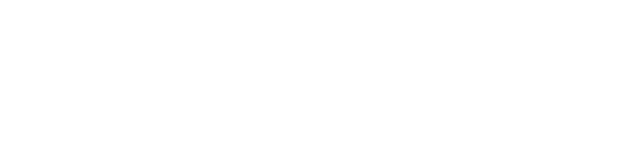
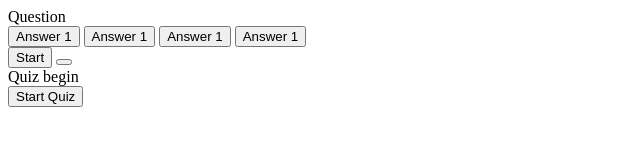
Before and after one commit to SterlingOrth/PopQuiz, a plain HTML site: page index.html in a window 1280 px wide. Shown: the whole page, without its empty margins (0-640 px from the left). Drawn offline with Linux system fonts and the light colour scheme.

Commit message:
created buttons in html

```diff
--- a/index.html
+++ b/index.html
@@ -3,17 +3,32 @@
 <head>
     <meta charset="UTF-8">
     <meta name="viewport" content="width=device-width, initial-scale=1.0">
-    <title>Document</title>
-    <script src="script.js"></script>
-    <link rel="stylesheet" href="styles.css">
+    <title>Pop Quiz, Hot Shot</title>
+        <link rel="stylesheet" href="styles.css">
 </head>
 <body>
+    <div class="container">
+        <div id="question-container" class='hide'>
+            <div id="question">Question</div>
+            <div id="answer-buttons" class="btn-grid">
+                <button class="btn">Answer 1</button>
+                <button class="btn">Answer 1</button>
+                <button class="btn">Answer 1</button>
+                <button class="btn">Answer 1</button>
+            </div>
+        </div>
+        <div class="controls">
+            <button id="start-btn" class="start-btn btn">Start</button>
+            <button id="next-btn" class="next-btn btn hide"></button>
 
 
+        </div>
 
+     <!-- start of quiz -->
+    <header>Quiz begin</header>
 
+    <button>Start Quiz</button>
 
-
-
+    <script src="script.js"></script>
 </body>
 </html>
--- a/script.js
+++ b/script.js
@@ -1,8 +1,133 @@
-// Variables to count correct and incorrect answers
-// Create a welcome page with a clickable 'button' that will advance you to next question
-// This button will also start an internal sticky timer
-// Clear previous and start new object on page with sticky timer
-// First question with 4 clickable 'buttons'
-// If for correct statement Else for false answers and push results to variables 'correct' and 'incorrect'
-// After question 10, return 'correct' and 'incorrect' results, followed by "You Won" or "You Lost" with
-//
+// Variables to count correct answers
+// var timer =
+
+// document.getElementById("#button")
+
+// setInterval(function(){ alert("Hello"); }, 3000);
+
+
+alert("Hello")
+
+
+
+
+
+
+
+
+
+
+
+
+
+
+
+
+
+
+
+
+
+
+
+
+
+
+
+
+
+
+
+
+
+
+
+
+
+
+// // Sample
+// var questionList = [
+//     {
+//         question: "First question here?\n(a) CHOICE ONE\n\
+//                     (b) CHOICE TWO/n(c) CHOICE THREE",
+//         answer: "ABorC"
+//     },
+//     {
+//         question: "First question here?\n(a) CHOICE ONE\n\
+//                     (b) CHOICE TWO/n(c) CHOICE THREE",
+//         answer: "ABorC"
+//     },
+//     {
+//         question: "First question here?\n(a) CHOICE ONE\n\
+//                     (b) CHOICE TWO/n(c) CHOICE THREE",
+//         answer: "ABorC"
+//     },
+//     {
+//         question: "First question here?\n(a) CHOICE ONE\n\
+//                     (b) CHOICE TWO/n(c) CHOICE THREE",
+//         answer: "ABorC"
+//     },
+//     {
+//         question: "First question here?\n(a) CHOICE ONE\n\
+//                     (b) CHOICE TWO/n(c) CHOICE THREE",
+//         answer: "ABorC"
+//     },
+//     {
+//         question: "First question here?\n(a) CHOICE ONE\n\
+//                     (b) CHOICE TWO/n(c) CHOICE THREE",
+//         answer: "ABorC"
+//     },
+//     {
+//         question: "First question here?\n(a) CHOICE ONE\n\
+//                     (b) CHOICE TWO/n(c) CHOICE THREE",
+//         answer: "ABorC"
+//     },
+//     {
+//         question: "First question here?\n(a) CHOICE ONE\n\
+//                     (b) CHOICE TWO/n(c) CHOICE THREE",
+//         answer: "ABorC"
+//     },
+//     {
+//         question: "First question here?\n(a) CHOICE ONE\n\
+//                     (b) CHOICE TWO/n(c) CHOICE THREE",
+//         answer: "ABorC"
+//     },
+//     {
+//         question: "First question here?\n(a) CHOICE ONE\n\
+//                     (b) CHOICE TWO/n(c) CHOICE THREE",
+//         answer: "ABorC"
+//     },
+//    ]
+// var correctAnswer = 0;
+
+// // For loop to register correct guesses
+// for(var i=0: i < questionList.length; i++)
+//     var userChoice = window.question(questionList[i].question);
+//     if(userChoice === questionList[i].answer){
+//         correctAnswer++;
+//         alert("You got it Right!")
+//     } else {
+//         alert("That is why you fail..")
+//     }
+
+//     alert("Final Score: " + correctAnswer + "out of " + questionList.length);
+
+// // Display sticky timer that begins "on click" of start 'button'
+
+// // var clear; function stopWatch( ) { // javascript statement here clear = setTimeout( "stopWatch( )", 1000 ); }
+// // Or function stopWatch( ) { // javascript statement here clear = setTimeout( function ( ) { // javascript statement here }, 1000 ); }
+// // Or var stopWatch = function ( ) { // javascript statement here clear = setTimeout( "stopWatch( )", 1000 ); }
+
+// // Create a welcome page with a clickable 'button' that will advance you to next question
+// // This button will also start an internal sticky timer
+// // Clear previous and start new object on page with sticky timer
+// // First question with 4 clickable 'buttons'
+// // If for correct statement Else for false answers and push results to variables 'correct' and 'incorrect'
+// // After question 10, return 'correct' and 'incorrect' results,
+// // stop timer, followed by "You Won" or "You Lost" with >= 6 in correctCounter
+
+
+
+
+
+// // clearTimeout( return ID of setTimeout() );
--- a/styles.css
+++ b/styles.css
@@ -0,0 +1,2 @@
+ /* Setting up border-box */
+ *, *::before, *::after
```
